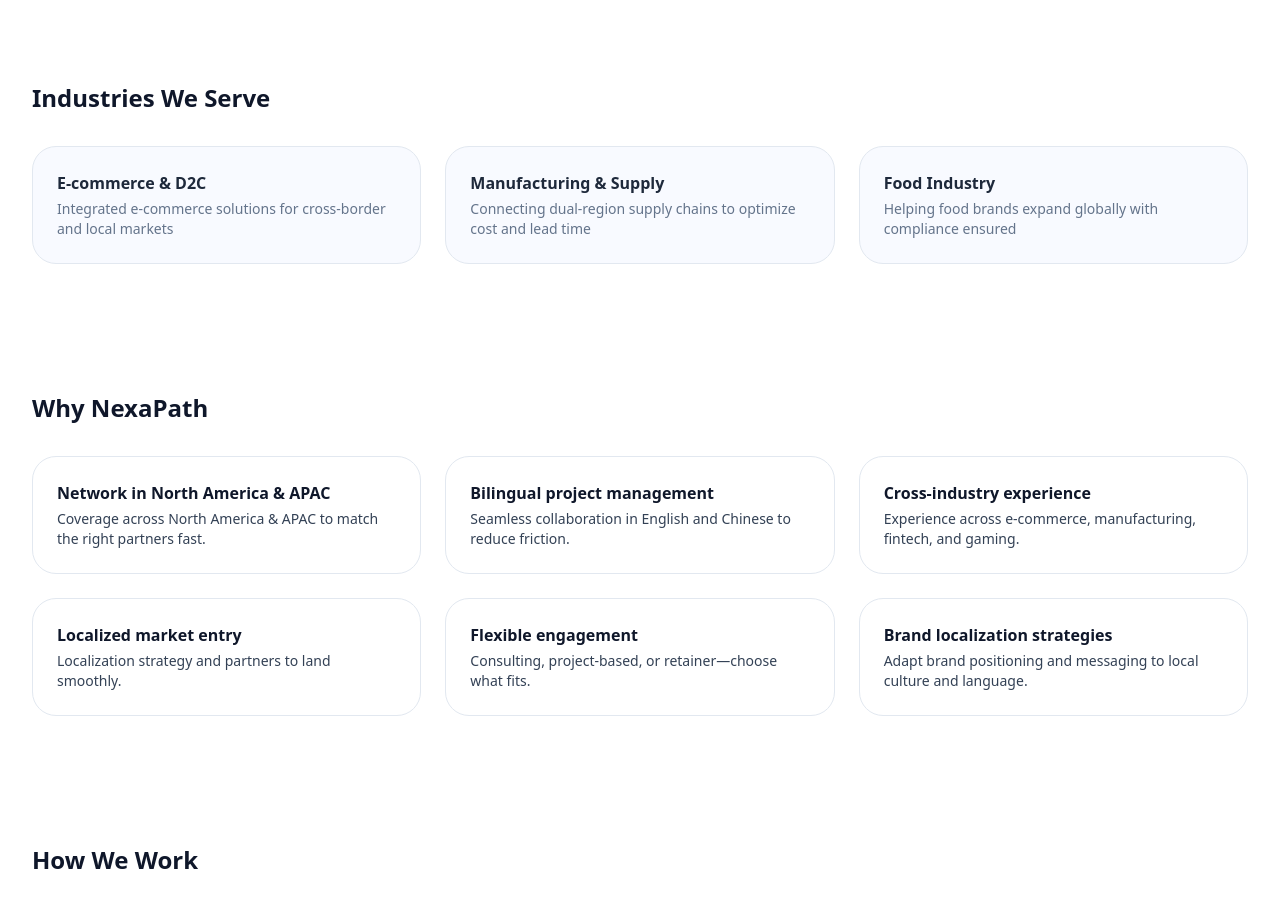
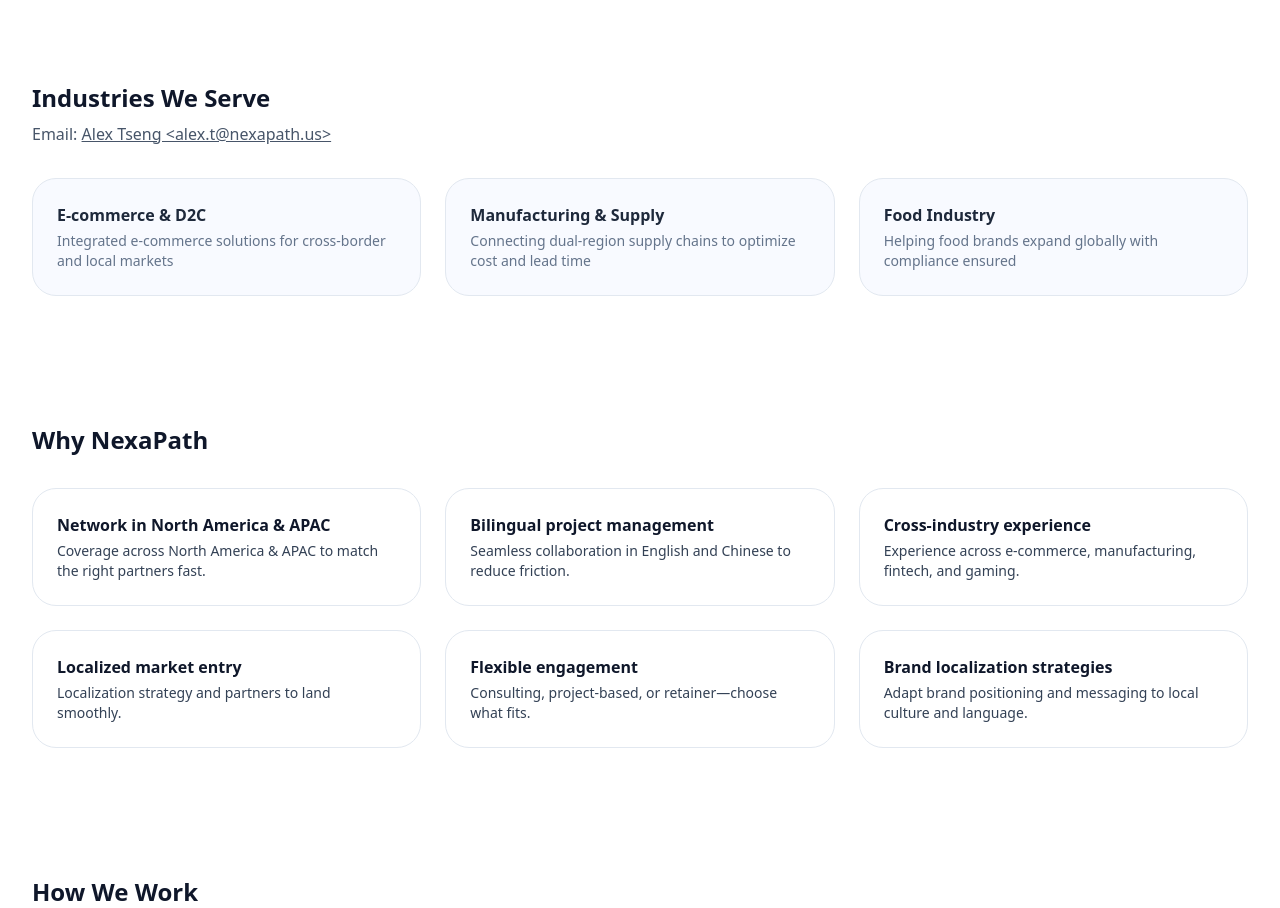
Before and after one commit to nexapath/NexaPath-Official-Site, a React (Vite) app: page / in a window 1280 px wide. Shown: the part 1740-2648 px from the top of the page. Built offline with nearby package versions, Linux system fonts and the light colour scheme.

Commit message:
080725Final2

```diff
--- a/src/App.jsx
+++ b/src/App.jsx
@@ -91,6 +91,7 @@
       <section id="industries" className="py-16 bg-white">
         <div className="mx-auto max-w-7xl px-4 sm:px-6 lg:px-8">
           <h2 className="text-2xl font-extrabold">{t('聚焦產業','Industries We Serve')}</h2>
+            <p className="mt-2 text-slate-600">Email: <a href="mailto:alex.t@nexapath.us" className="underline">Alex Tseng &lt;alex.t@nexapath.us&gt;</a></p>
           <div className="mt-8 grid sm:grid-cols-2 lg:grid-cols-3 gap-6">
             {['電商與 D2C','製造與供應鏈','食品類'].map((z,i)=> (
               <div key={i} className="rounded-3xl p-6 border border-slate-200 bg-indigo-50/40">
```
Also changed, not shown: public/logo-nexapath.png.
